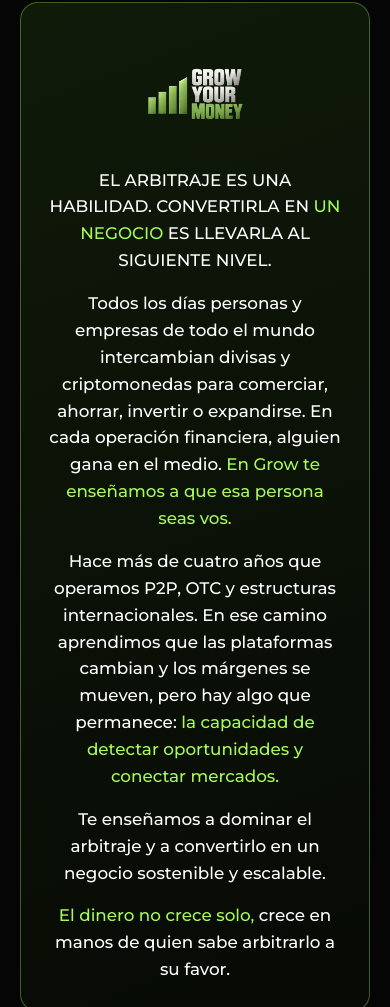
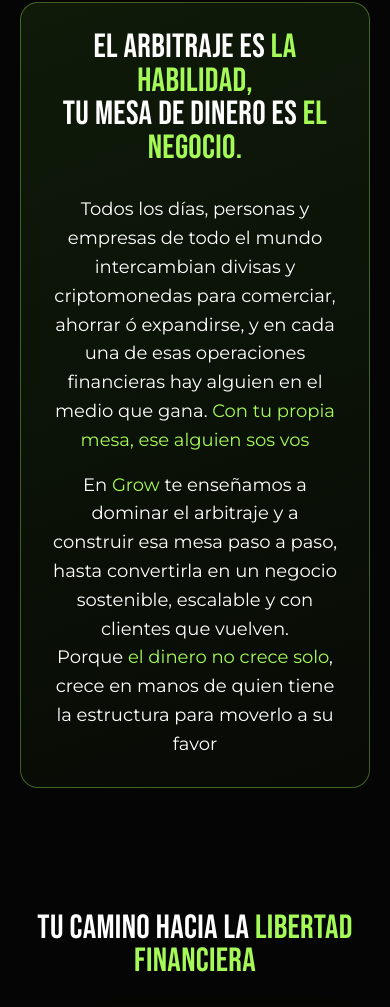
Before and after one commit to yumanyer/Landing-Grow, an Astro site: page / in a window 390 px wide. Shown: the part 902-1909 px from the top of the page. Built offline with nearby package versions, Linux system fonts and the light colour scheme; Astro itself is replaced by a stand-in of ours.

Commit message:
copy fase 1 y 2 listas

```diff
--- a/src/components/Hero.astro
+++ b/src/components/Hero.astro
@@ -53,7 +53,7 @@ const GROUP = Array.from({ length: REPEAT }, () => PAIRS).flat().map((pair) => {
 
   <div class="wrap">
     <h1>EL MUNDO ES TU <span class="lime">MERCADO</span></h1>
-    <p>Aprendé a operar arbitraje de divisas y P2P con operadores que lo hacen todos los días.</p>
+    <p><strong>Convertí la habilidad del arbitraje en <span class="lime">tu propia mesa de dinero</span>. <br/>Armá tu estructura nacional e internacional para mover capital de forma eficiente</strong></p>
     <div class="hero-box">
       <!-- TODO (PLACEHOLDER): reemplazar por el video real del cliente cuando esté disponible -->
       <div class="video" role="button" tabindex="0" aria-label="Reproducir video de presentación">
@@ -63,7 +63,7 @@ const GROUP = Array.from({ length: REPEAT }, () => PAIRS).flat().map((pair) => {
     </div>
 
     <a class="btn" href="#roadmap">
-      Conocé cómo funciona
+      Armá tu mesa de dinero
       <svg class="ic" style="font-size:1.1rem"><use href="#i-right" /></svg>
     </a>
   </div>
--- a/src/components/Legend.astro
+++ b/src/components/Legend.astro
@@ -1,26 +1,15 @@
 <section class="legend">
-  <div class="wrap">
+  <div class="wrap" style="max-width: 1630px">
     <div class="card rv">
-      <img src="/img/icono.png" alt="logo" width="128" height="128">
-
+      <h2 style="margin-bottom: 30px;">
+        EL ARBITRAJE ES <span class="lime">LA HABILIDAD,</span> <br/>TU MESA DE DINERO ES <span class="lime">EL NEGOCIO.</span>
+      </h2>
       <p>
-        EL ARBITRAJE ES UNA HABILIDAD.
-        CONVERTIRLA EN <span class="lime">UN NEGOCIO</span> ES LLEVARLA AL SIGUIENTE NIVEL.
-      </p>
-      <p>
-        Todos los días personas y empresas de todo el mundo intercambian divisas y criptomonedas para comerciar, ahorrar, invertir o expandirse. En cada operación financiera, alguien gana en el medio.
-        <span class="lime">En Grow te enseñamos a que esa persona seas vos.</span>
-      </p>
-      <p>
-        Hace más de cuatro años que operamos P2P, OTC y estructuras internacionales. En ese camino aprendimos que las plataformas cambian y los márgenes se mueven, pero hay algo que permanece:
-        <span class="lime">la capacidad de detectar oportunidades y conectar mercados.</span>
-      </p>
-      <p>
-        Te enseñamos a dominar el arbitraje y a convertirlo en un negocio sostenible y escalable.
+        Todos los días, personas y empresas de todo el mundo intercambian divisas y criptomonedas para comerciar, ahorrar ó expandirse, y en cada una de esas  operaciones financieras  hay alguien en el medio que gana.<span class="lime"> Con tu propia mesa, ese alguien sos vos</span>
       </p>
 
       <p>
-        <span class="lime">El dinero no crece solo,</span> crece en manos de quien sabe arbitrarlo a su favor.
+        En <span class="lime">Grow</span> te enseñamos a dominar el arbitraje y a construir esa mesa paso a paso, hasta convertirla en un negocio sostenible, escalable y con clientes que vuelven. <br/>  Porque <span class="lime"> el dinero no crece solo</span>, crece en manos de quien tiene la estructura para moverlo a su favor
       </p>
     </div>
   </div>
@@ -36,14 +25,10 @@
   }
 
   .legend p {
-    font-size: clamp(1.05rem, 2.2vw, 1.45rem);
     color: var(--white);
-    max-width: 820px;
-    margin: 0 auto 1rem;
-    font-weight: 500
+    font-size: large;
   }
 
   .legend p:last-child { margin: 0 }
   .legend .ic { font-size: 2.4rem; margin-bottom: 16px }
-
 </style>
--- a/src/components/Products.astro
+++ b/src/components/Products.astro
@@ -44,7 +44,7 @@ Dos rutas según el mercado donde querés operar, y una para mesas que ya están
     </div>
 
     <div class="product-action">
-      <div class="product-price">USD 499</div>
+      <div class="product-price">USD 500</div>
       <a
         class="product-button"
         href="https://wa.me/549XXXXXXXXXX"
@@ -92,7 +92,7 @@ Dos rutas según el mercado donde querés operar, y una para mesas que ya están
     </div>
 
     <div class="product-action">
-      <div class="product-price">USD 699</div>
+      <div class="product-price">USD 700</div>
       <a
         class="product-button product-button-primary"
         href="https://wa.me/549XXXXXXXXXX"
@@ -248,9 +248,9 @@ Dos rutas según el mercado donde querés operar, y una para mesas que ya están
 
         <tr>
           <th>Inversión</th>
-          <td><strong>USD 499</strong></td>
+          <td><strong>USD 500</strong></td>
           <td class="comparison-featured">
-            <strong>USD 699</strong>
+            <strong>USD 700</strong>
           </td>
           <td><strong>A medida</strong></td>
         </tr>
```
